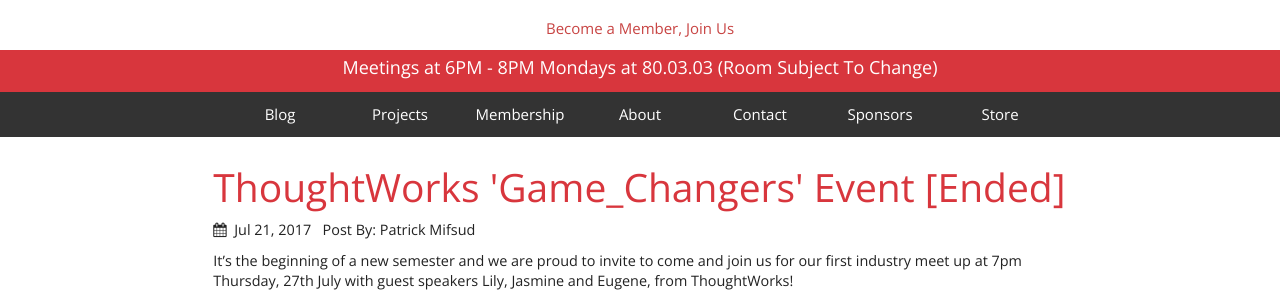
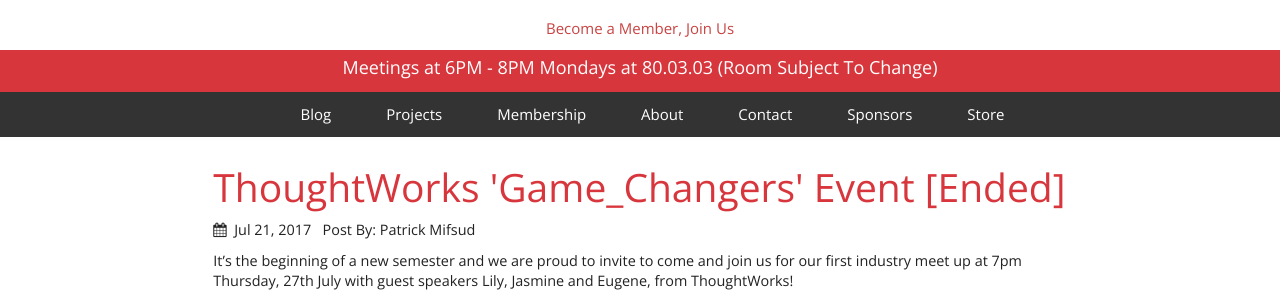
Before and after one commit to rmit-programming-club/rmit-programming-club.github.io, a Jekyll site: the page built from index.html, in a window 1280 px wide. Shown: the part 332-630 px from the top of the page. Built offline with Jekyll 4.4.1, drawn with Linux system fonts in a browser that asks for light colours; nearby versions of some CDN libraries.

Commit message:
Tweaked Nav Layout

```diff
--- a/_sass/_layout.scss
+++ b/_sass/_layout.scss
@@ -107,8 +107,8 @@
     }
     .navbar-nav > li {
         float: center;
-        width: 120px;
-        text-align: center;
+        padding-left: 25px;
+        text-align: right;
     }
 }
 
```
